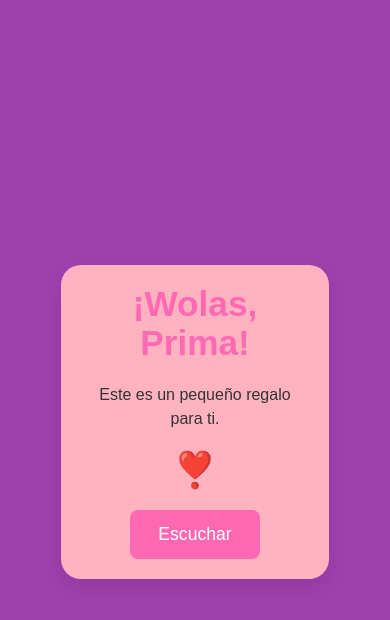
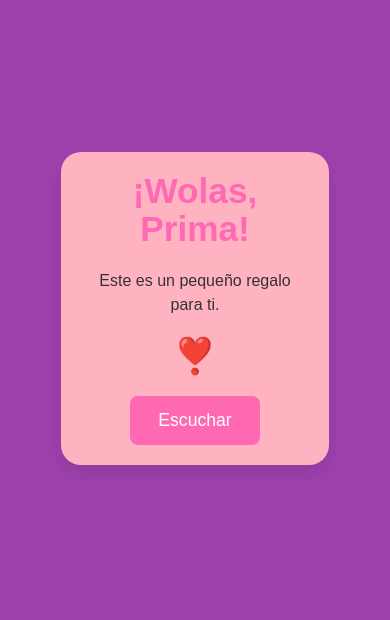
Before and after one commit to FabianFlo/regalo-prima, a React (Vite) app: page / in a window 390 px wide. Shown: the top 620 px of the page. Built offline with nearby package versions, Linux system fonts and the light colour scheme.

Commit message:
fixed ui

```diff
--- a/src/components/WelcomeScreen.css
+++ b/src/components/WelcomeScreen.css
@@ -64,6 +64,7 @@
 
 @media (max-width: 1000px) {
   .welcome-card {
+    margin-bottom: 80%;
     max-width: 80%; /* Carta más pequeña en pantallas intermedias */
   }
 
```
